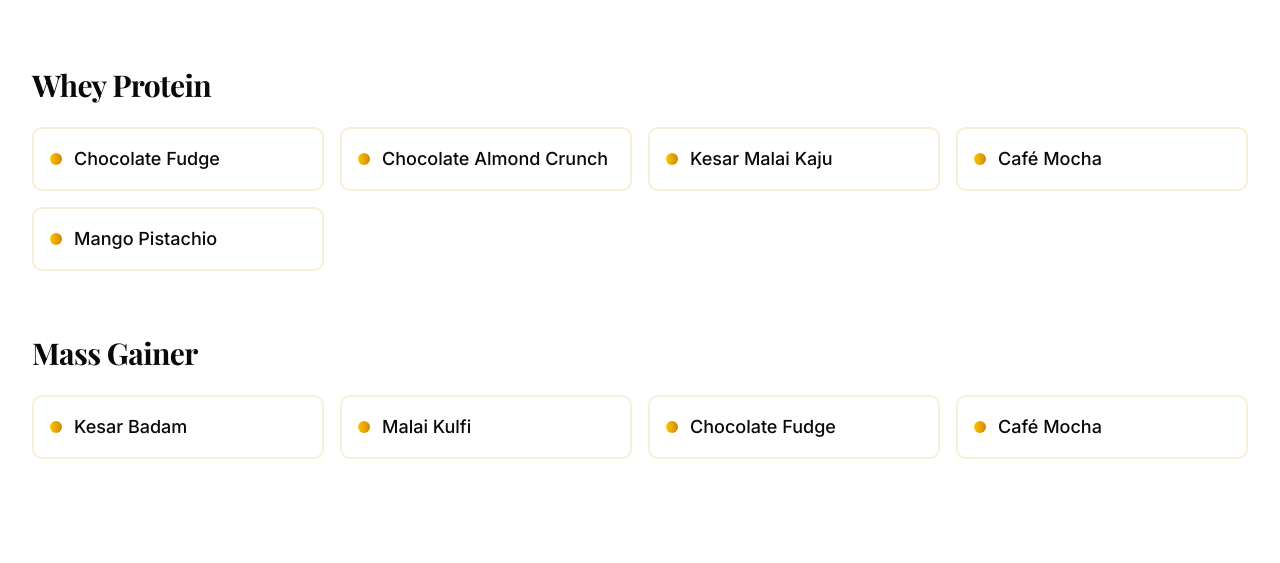
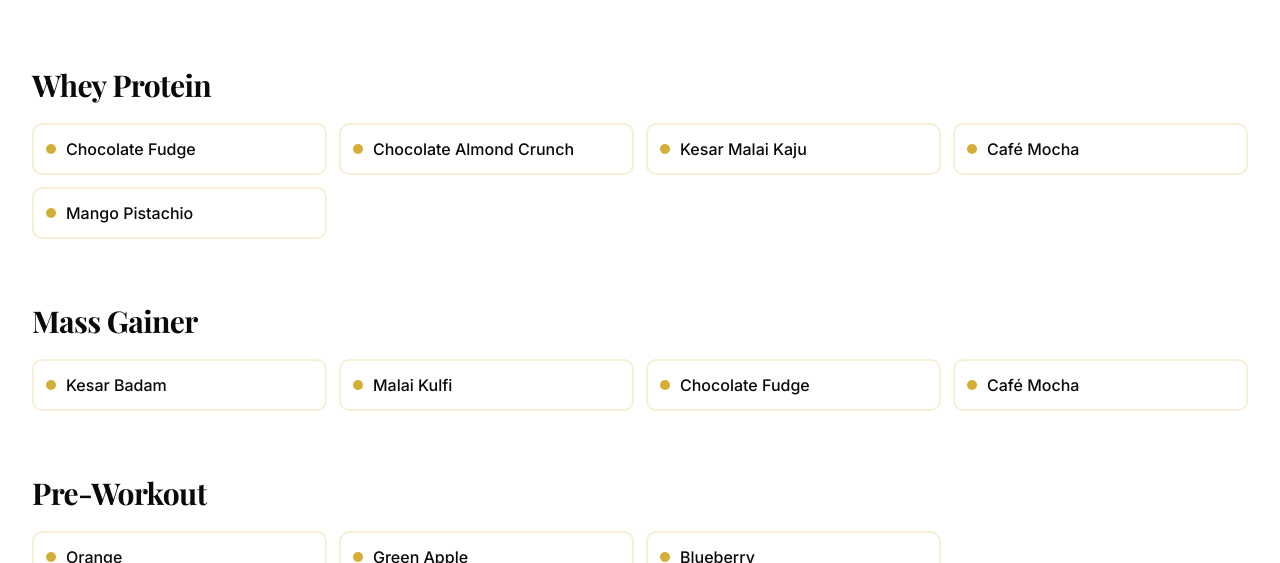
Before and after one commit to SupaFlow-Organization/Muscle_DNA, a Next.js app: page / in a window 1280 px wide. Shown: the part 2575-3138 px from the top of the page. Built offline with nearby package versions, Linux system fonts and the light colour scheme.

Commit message:
product slider improvement

```diff
--- a/components/flavor-carousel.tsx
+++ b/components/flavor-carousel.tsx
@@ -26,7 +26,7 @@ export function FlavorCarousel({ items }: FlavorGridProps) {
     }, {} as Record<string, FlavorItem[]>);
 
     // Define category order
-    const categoryOrder = ['Whey Protein', 'Mass Gainer', 'Pre-Workout'];
+    const categoryOrder = ['Whey Protein', 'Mass Gainer', 'Pre-Workout', 'BCAA'];
     const sortedCategories = categoryOrder.filter(cat => groupedByCategory[cat]);
 
     const containerVariants = {
@@ -34,57 +34,58 @@ export function FlavorCarousel({ items }: FlavorGridProps) {
         visible: {
             opacity: 1,
             transition: {
-                staggerChildren: 0.1,
-                delayChildren: 0.2,
+                staggerChildren: 0.05,
+                delayChildren: 0.1,
             },
         },
     };
 
     const itemVariants = {
-        hidden: { opacity: 0, y: 20 },
+        hidden: { opacity: 0, y: 10 },
         visible: {
             opacity: 1,
             y: 0,
-            transition: { duration: 0.5 }
+            transition: { duration: 0.3 }
         },
     };
 
     return (
-        <div className="space-y-12 md:space-y-16">
+        <div className="space-y-10 md:space-y-16">
             {sortedCategories.map((category) => (
                 <motion.div
                     key={category}
                     initial="hidden"
                     whileInView="visible"
-                    viewport={{ once: true, margin: "-100px" }}
+                    viewport={{ once: true, margin: "-50px" }}
                     variants={containerVariants}
-                    className="space-y-6"
+                    className="space-y-5"
                 >
                     {/* Category Title */}
                     <motion.div variants={itemVariants}>
-                        <h3 className="text-2xl md:text-3xl font-bold text-foreground font-display mb-4">
+                        <h3 className="text-2xl md:text-3xl font-bold text-foreground font-display mb-3">
                             {category}
                         </h3>
                     </motion.div>
 
                     {/* Flavors List */}
                     <motion.div
-                        className="grid grid-cols-1 sm:grid-cols-2 lg:grid-cols-4 gap-3 md:gap-4"
+                        className="grid grid-cols-1 sm:grid-cols-2 lg:grid-cols-4 gap-2 md:gap-3"
                         variants={containerVariants}
                         initial="hidden"
                         whileInView="visible"
-                        viewport={{ once: true, margin: "-100px" }}
+                        viewport={{ once: true, margin: "-50px" }}
                     >
                         {groupedByCategory[category].map((item) => (
                             <motion.div
                                 key={item.id}
                                 variants={itemVariants}
-                                whileHover={{ x: 6 }}
-                                className="group"
+                                whileHover={{ x: 4 }}
+                                transition={{ duration: 0.2, ease: "easeOut" }}
+                                className="group will-change-transform"
                             >
-                                <div className="flex items-center gap-3 p-3 md:p-4 rounded-lg border-2 border-gold/20 hover:border-gold/60 bg-white hover:bg-gold/5 transition-all duration-300 cursor-pointer">
-                                    <div className={`w-3 h-3 rounded-full bg-linear-to-r from-yellow-400 to-yellow-600 flex-shrink-0`}></div>
-                                    <span className="text-base md:text-lg font-medium text-foreground group-hover:text-gold transition-colors">
+                                <div className="flex items-center gap-2.5 p-2.5 md:p-3 rounded-lg border-2 border-gold/20 hover:border-gold/60 bg-white hover:bg-gold/5 transition-colors duration-200 cursor-pointer">
+                                    <div className="w-2.5 h-2.5 rounded-full bg-gold flex-shrink-0"></div>
+                                    <span className="text-sm md:text-base font-medium text-foreground group-hover:text-gold transition-colors duration-150 truncate">
                                         {item.flavor}
                                     </span>
                                 </div>
--- a/data/flavors.ts
+++ b/data/flavors.ts
@@ -74,5 +74,40 @@ export const productFlavors = [
     image: 'https://hebbkx1anhila5yf.public.blob.vercel-storage.com/WhatsApp%20Image%202025-10-15%20at%2015.14.43_00423002-NJ3Lx9Brcm8b1fjTXq0xszcRLpZtlD.jpg',
     color: 'from-pink-100 to-pink-50'
   },
+  // Pre-Workout Flavors - Thor
+  {
+    id: 'thor-tropical',
+    name: 'THOR Pre Workout',
+    category: 'Pre-Workout',
+    flavor: 'Orange',
+    image: 'https://hebbkx1anhila5yf.public.blob.vercel-storage.com/WhatsApp%20Image%202025-10-15%20at%2015.14.38_ef22c492-Simml0VDaeZh6FGHBsKnzf1WUIFAY8.jpg',
+    color: 'from-green-100 to-green-50'
+  },
+  {
+    id: 'thor-fury',
+    name: 'THOR Pre Workout',
+    category: 'Pre-Workout',
+    flavor: 'Green Apple',
+    image: '/images/PRE.jpg',
+    color: 'from-red-100 to-red-50'
+  },
+  {
+    id: 'thor-strike',
+    name: 'THOR Pre Workout',
+    category: 'Pre-Workout',
+    flavor: 'Blueberry',
+    image: 'https://hebbkx1anhila5yf.public.blob.vercel-storage.com/WhatsApp%20Image%202025-10-15%20at%2015.14.43_ea4eb029-aUsQwJpkzTVfbIF7bOHKwPrYXpzgln.jpg',
+    color: 'from-yellow-100 to-yellow-50'
+  },
+
+  // BCAA Flavors - Current Aminos
+  {
+    id: 'aminos-white-pineapple',
+    name: 'Current Aminos',
+    category: 'BCAA',
+    flavor: 'Mix Fruit',
+    image: '/images/BCAA_new.png',
+    color: 'from-yellow-50 to-amber-50'
+  },
 
 ];
--- a/data/products.ts
+++ b/data/products.ts
@@ -35,7 +35,7 @@ export const products: Product[] = [
   },
   {
     name: 'Current Aminos',
-    flavor: 'Unflavored',
+    flavor: 'Mix Fruit',
     category: 'BCAA',
     description: '5g BCAA per serving. Supports muscle growth and recovery. Unflavored for maximum versatility.',
     image: '/images/BCAA_new.png',
--- a/package.json
+++ b/package.json
@@ -44,6 +44,7 @@
     "clsx": "^2.1.1",
     "cmdk": "1.0.4",
     "date-fns": "4.1.0",
+    "embla-carousel-autoplay": "^8.5.1",
     "embla-carousel-react": "8.5.1",
     "framer-motion": "latest",
     "input-otp": "1.4.1",
```
Also changed, not shown: components/products.tsx (+30 -176 lines), 1 other file (tests, documents, lock files or other folders).
